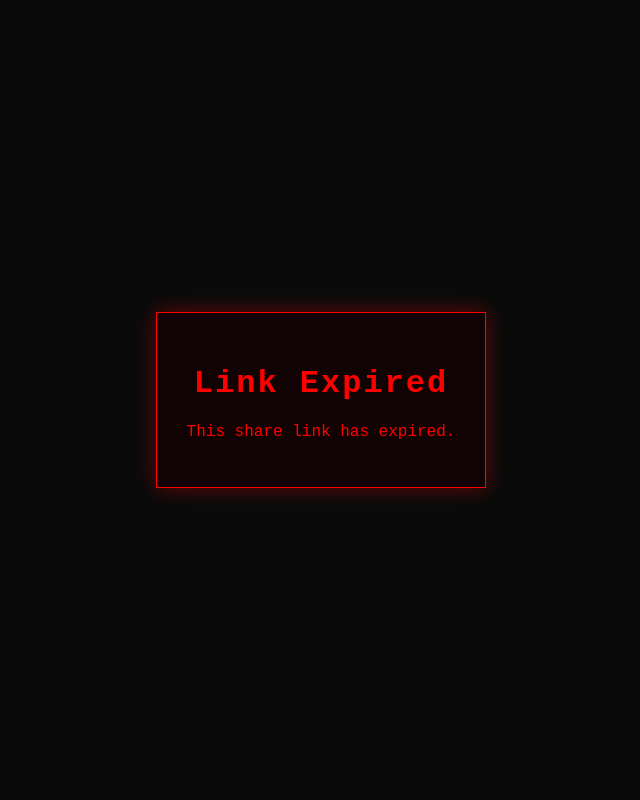
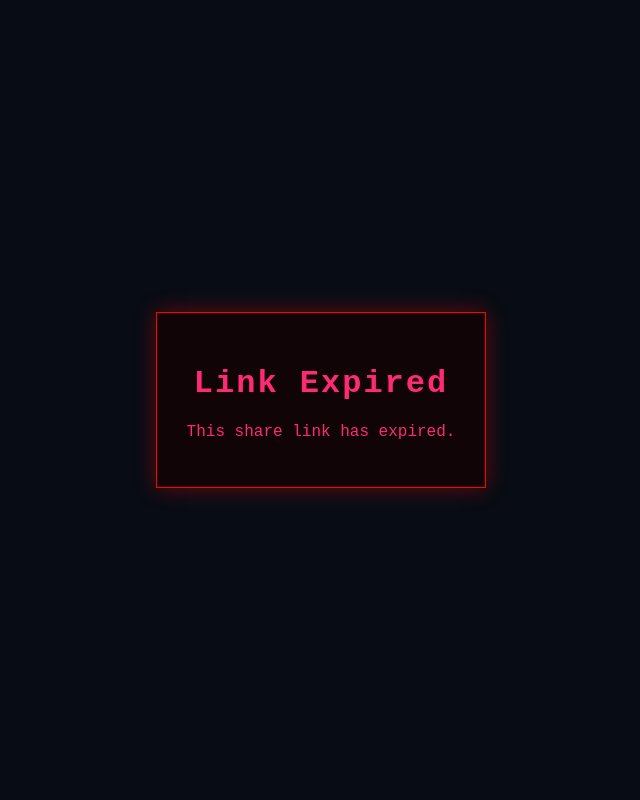
Before and after one commit to Karannkx/Kxshare, a Flask app: template templates/expired.html in a window 1280 px wide. Shown: the whole page, without its empty margins (319-959 px from the left). Run offline with Flask 3, Linux system fonts and the light colour scheme; the template is opened without the code that fills it, so the values that code supplies are empty.

Commit message:
Assistant checkpoint: Update color theme across all pages to match banner style
Assistant generated file changes:
- templates/success.html: Update success page theme to match banner
- templates/view.html: Update view page theme to match banner
- templates/expired.html: Update expired page theme to match banner

---

User prompt:

Ye jo banner pe theme hai color theme bhot mst hai same color theme pure project me krde professional tarike se

Replit-Commit-Author: Assistant
Replit-Commit-Session-Id: e71d024a-e6af-4e6d-8cde-e98923e4e7fc

```diff
--- a/templates/expired.html
+++ b/templates/expired.html
@@ -6,10 +6,17 @@
     <meta name="viewport" content="width=device-width, initial-scale=1.0">
     <style>
         * { box-sizing: border-box; }
+        :root {
+            --primary: #0fe0e0;
+            --secondary: #ff2975;
+            --accent: #7928ff;
+            --bg: #080c14;
+            --neon-glow: 0 0 10px var(--primary), 0 0 20px var(--primary), 0 0 30px var(--primary);
+        }
         body {
             font-family: 'Courier New', monospace;
-            background-color: #0a0a0a;
-            color: #ff0000;
+            background-color: var(--bg);
+            color: var(--secondary);
             margin: 0;
             padding: 20px;
             min-height: 100vh;
```
Also changed, not shown: templates/success.html (+5 -4 lines), templates/view.html (+9 -2 lines).
